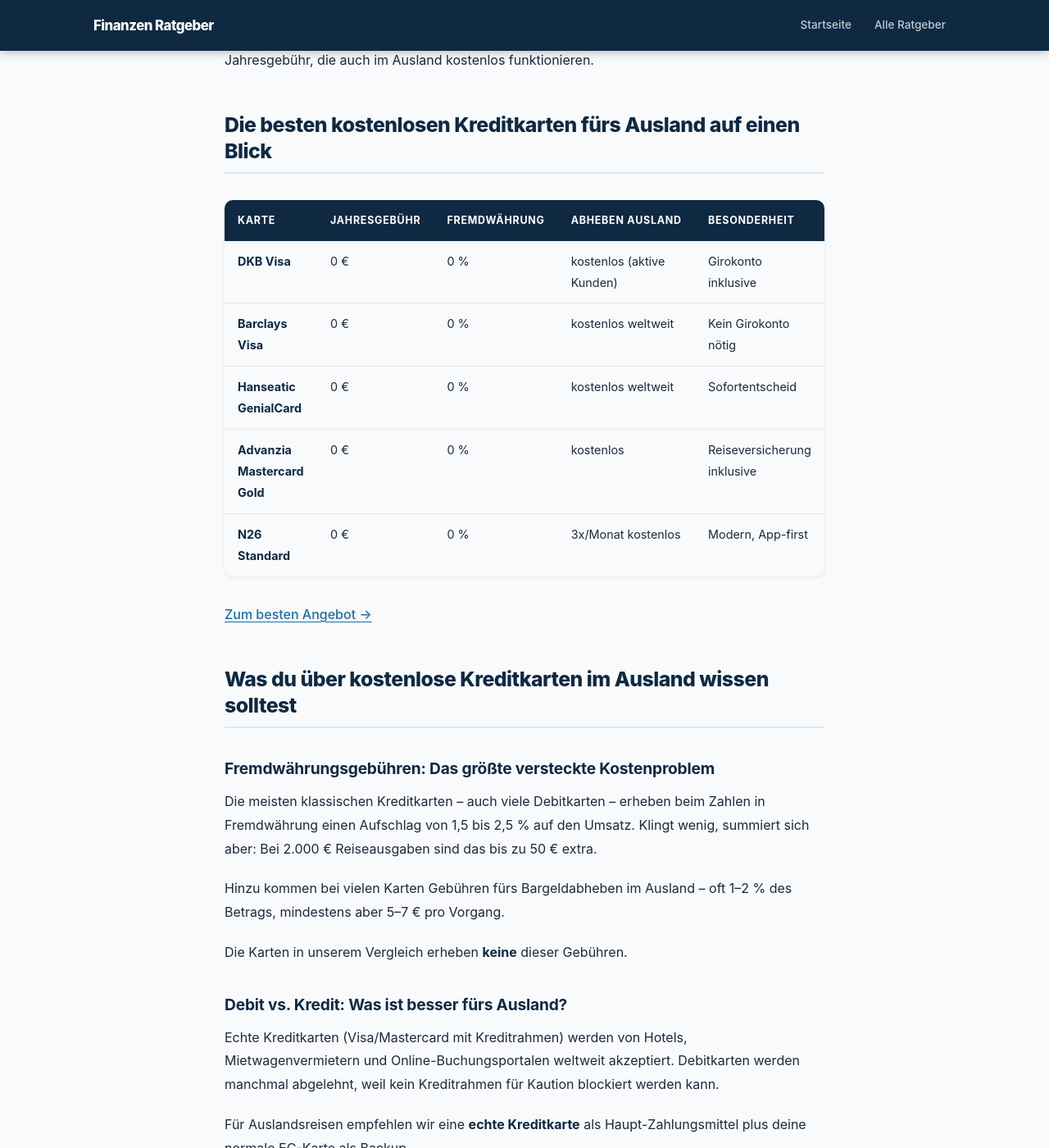
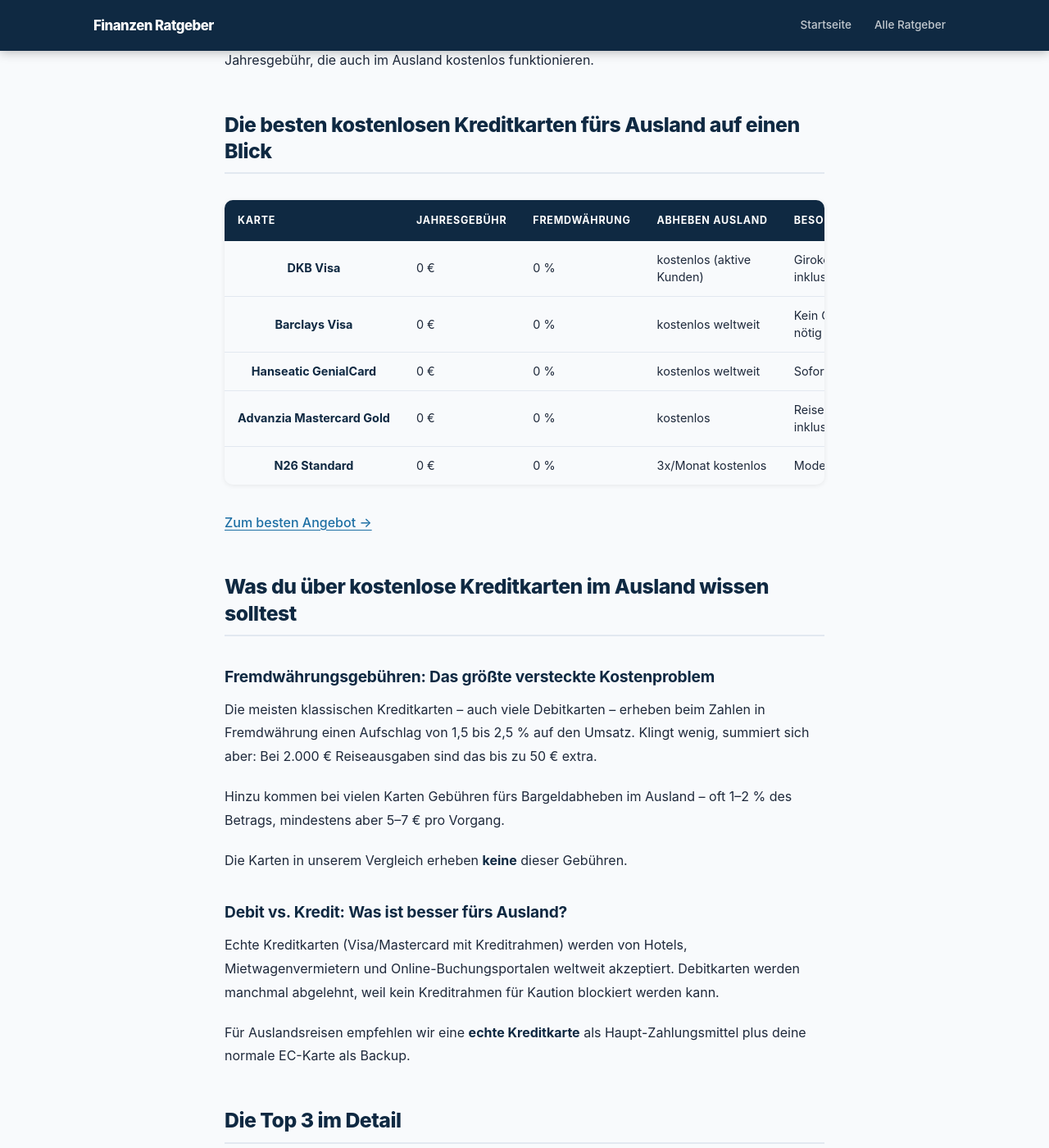
Before and after one commit to deraneckaerial/finanzen-ratgeber, a Jekyll site: the page built from _posts/2026-03-02-kostenlose-kreditkarte-ausland.md, in a window 1280 px wide and 1400 px high, scrolled down 1033 px. Shown: the whole window at 82% size. Built offline with Jekyll 4.4.1, drawn with Linux system fonts in a browser that asks for light colours.

Commit message:
Update post layout

```diff
--- a/_layouts/post.html
+++ b/_layouts/post.html
@@ -140,7 +140,22 @@
     font-size: 0.9rem;
     border-radius: 10px;
     overflow: hidden;
-    box-shadow: 0 1px 4px rgba(0,0,0,0.08);
+    box-shadow: 0 1px 6px rgba(0,0,0,0.08);
+    display: table;
+  }
+  /* Scrollbar on small screens */
+  .post-content .table-wrap {
+    overflow-x: auto;
+    -webkit-overflow-scrolling: touch;
+    margin: 2rem 0;
+    border-radius: 10px;
+    box-shadow: 0 1px 6px rgba(0,0,0,0.08);
+  }
+  .post-content .table-wrap table {
+    margin: 0;
+    box-shadow: none;
+    border-radius: 0;
+    min-width: 480px;
   }
   .post-content thead {
     background: #0f2942;
@@ -158,11 +173,37 @@
   .post-content td {
     padding: 0.75rem 1rem;
     border-bottom: 1px solid #e2e8f0;
-    vertical-align: top;
+    vertical-align: middle;
+    line-height: 1.5;
   }
   .post-content tbody tr:last-child td { border-bottom: none; }
   .post-content tbody tr:nth-child(even) { background: #f8fafc; }
   .post-content tbody tr:hover { background: #eff6ff; }
+
+  /* Erste Spalte = Label → leicht hervorgehoben */
+  .post-content td:first-child {
+    font-weight: 600;
+    color: #0f2942;
+    white-space: nowrap;
+  }
+
+  /* Emojis in Tabellen: einheitliche Größe, kein Zeilenumbruch */
+  .post-content td, .post-content th {
+    font-variant-emoji: text;
+  }
+  /* ✅ ❌ grüner/roter Hintergrund-Hint */
+  .post-content td:has(> *:only-child):not(:has(a)) {
+    text-align: center;
+  }
+
+  /* Sterne-Bewertung: goldene Farbe */
+  .post-content td:is([data-stars], *) {
+    color: inherit;
+  }
+  /* ⭐ Sternzeichen goldig einfärben */
+  .post-content td {
+    --star-color: #f59e0b;
+  }
 
   /* Blockquote */
   .post-content blockquote {
@@ -266,9 +307,33 @@
 </div>
 
 <div class="post-body">
-  <div class="post-content">
+  <div class="post-content" id="post-content">
     {{ content }}
   </div>
+
+  <script>
+    // Tabellen in Scroll-Wrapper für Mobile packen
+    document.querySelectorAll('#post-content table').forEach(function(t) {
+      var wrap = document.createElement('div');
+      wrap.className = 'table-wrap';
+      t.parentNode.insertBefore(wrap, t);
+      wrap.appendChild(t);
+    });
+
+    // Sterne gold einfärben
+    document.querySelectorAll('#post-content td, #post-content th').forEach(function(el) {
+      el.innerHTML = el.innerHTML.replace(/⭐/g,
+        '<span style="color:#f59e0b;font-style:normal;">⭐</span>'
+      );
+      // ✅ grün, ❌ rot
+      el.innerHTML = el.innerHTML
+        .replace(/✅/g, '<span style="color:#16a34a;">✅</span>')
+        .replace(/❌/g, '<span style="color:#dc2626;">❌</span>')
+        .replace(/🔴/g, '<span style="color:#dc2626;">🔴</span>')
+        .replace(/🟡/g, '<span style="color:#d97706;">🟡</span>')
+        .replace(/🟢/g, '<span style="color:#16a34a;">🟢</span>');
+    });
+  </script>
 
   <div class="affiliate-notice" role="note">
     <svg width="18" height="18" fill="none" stroke="currentColor" viewBox="0 0 24 24" aria-hidden="true">
```
Also changed, not shown: other parts of _layouts/post.html (+1 -1 lines).
